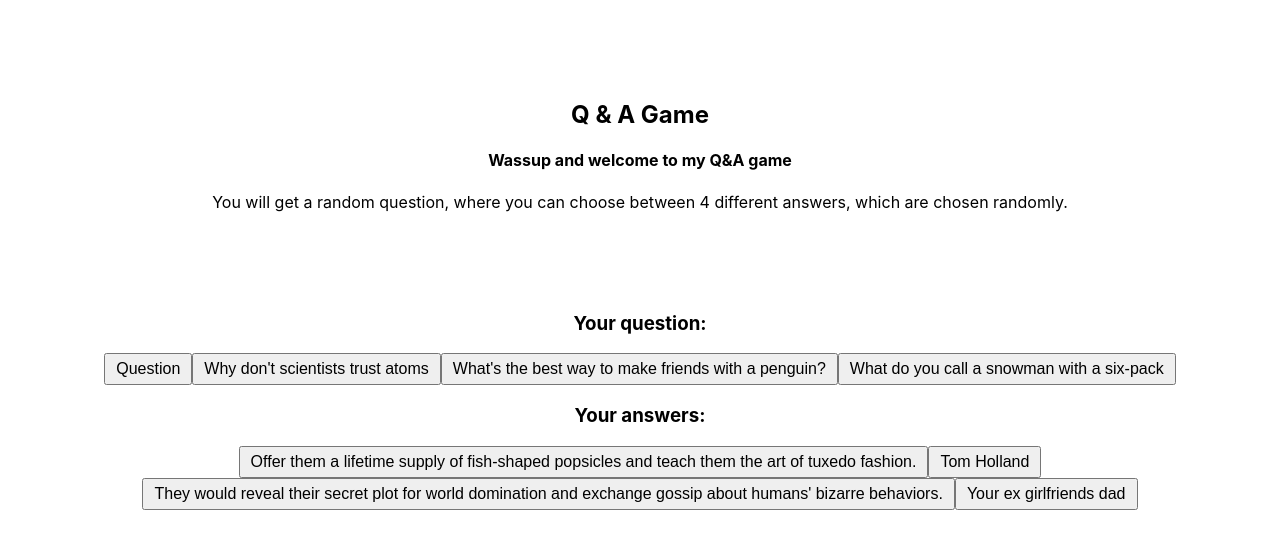
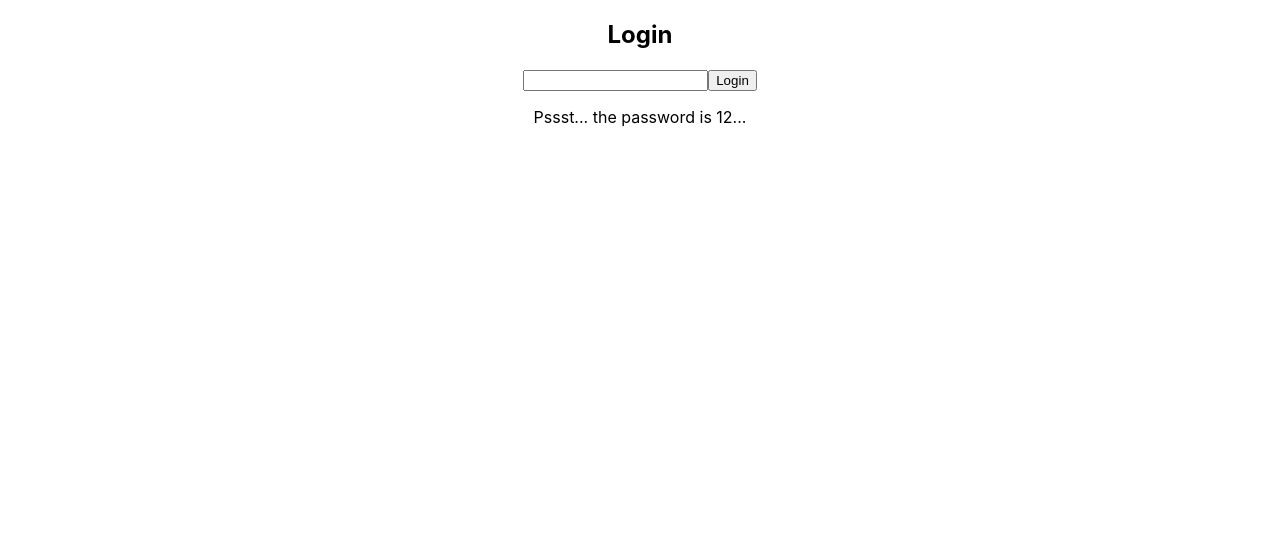
Before and after one commit to P4CreativeCoding/Franziska-Dudichum_QnA-Game, a React (Create React App) app in the folder client/: page / in a window 1280 px wide. Shown: the top 548 px of the page. Built offline with nearby package versions, Linux system fonts and the light colour scheme; no server answers.

Commit message:
readded login page

```diff
--- a/client/src/App.js
+++ b/client/src/App.js
@@ -26,7 +26,7 @@ function App() {
 
   return (
     <div>
-      {/* {!isLoggedIn ? (
+      {!isLoggedIn ? (
         <div className="LoginScreen">
           <h2>Login</h2>
           <input
@@ -38,9 +38,9 @@ function App() {
           <button onClick={handleLogin}>Login</button>
           <p>Pssst... the password is 12...</p>
         </div>
-      ) : ( */}
+      ) : (
         <div className="Game">{<Display />}</div>
-      {/* )} */}
+      )}
     </div>
   );
 }
```
